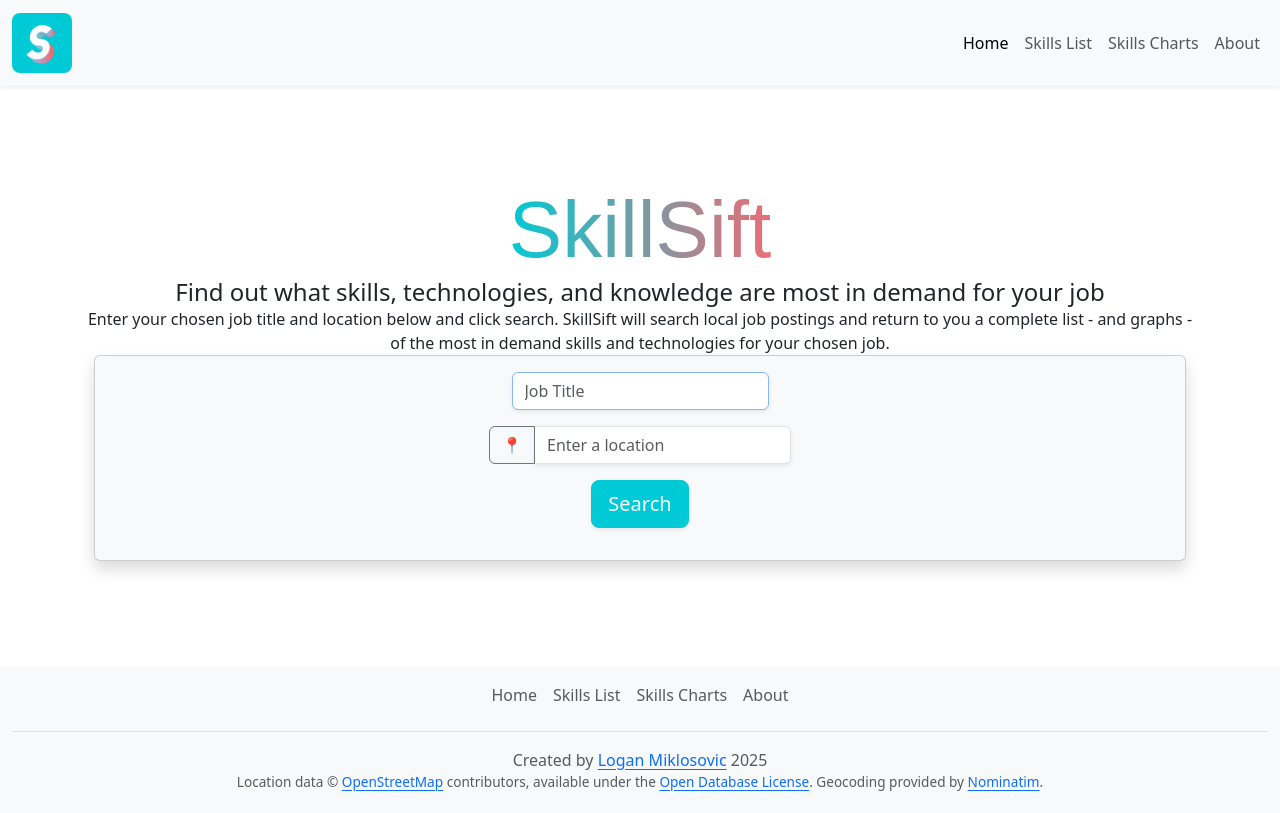
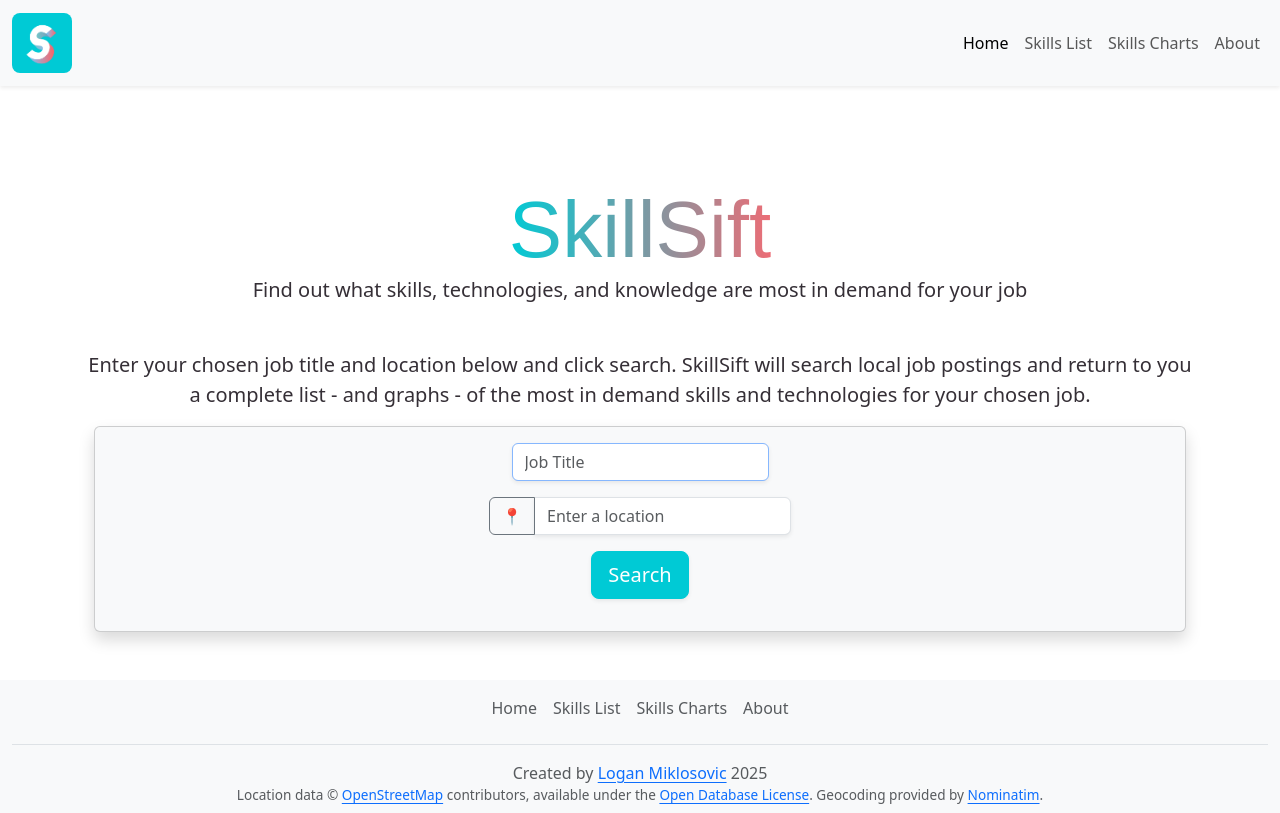
Before and after one commit to DevLoggith/cs50-final-project, a Flask app: page / in a window 1280 px wide. Before the commit the page ends 791 px from the top, so only its background shows below. Run offline with Flask 3, Linux system fonts and the light colour scheme; some web fonts are replaced.

Commit message:
adds proper spacing to main-text on all pages
- creates "main-text" & "title-text" containers for index, list, & charts
pages
- adds margins to bottom of main-texts
- adds margins to bottom of title-texts
- adds default color of #352f36

```diff
--- a/app/static/styles.css
+++ b/app/static/styles.css
@@ -1,6 +1,10 @@
 :root {
     --main-logo-color: #00cad5;
     --secondary-logo-color: #ec6d76;
+}
+
+* {
+  color: #352f36;
 }
 
 #app-title {
--- a/app/templates/index.html
+++ b/app/templates/index.html
@@ -12,16 +12,18 @@
 <!-- injecting env variables to use in Nominatim API -->
 <script>const NOMINATIM_USER_AGENT = "{{ nominatim_user_agent }}";</script>
 
-<div class="main-text">
+<div id="main-text" class="mb-3">
+    <div id="title-text" class="mb-4 mb-md-5">
         <h1 id="app-title" class="display-1">
             SkillSift
         </h1>
-    <h2 class="fs-4">
+        <h2 class="fs-5">
             Find out what skills, technologies, and knowledge are most in demand for your
             job
         </h2>
+    </div>
     <!-- adjust bottom margin of h2.display-6 -->
-    <p class="instructions">
+    <p class="instructions lead">
         Enter your chosen job title and location below and click search.
         SkillSift will search local job postings and return to you a complete
         list - and graphs - of the most in demand skills and technologies for your
--- a/app/templates/list.html
+++ b/app/templates/list.html
@@ -5,13 +5,16 @@
 {% endblock %}
 
 {% block main %}
+    <div id="main-text" class="mb-3">
+        <div id="title-text" class="mb-4 mb-md-5">
             <h1 class="display-1">Skills List</h1>
-    <!-- TODO: adjust bottom margin of p.lead -->
+        </div>
         <p class="lead">
             A complete list of skills for {{ job_title }}s near {{ location }}.
             From most requested to least requested, based on {{ num_of_jobs }}
             different job postings.
         </p>
+    </div>
     <table class="table table-striped">
         <thead class="table-dark">
             <tr>
```
Also changed, not shown: app/templates/charts.html (+9 -5 lines). Lines whose indentation alone changed are shown as unchanged.
